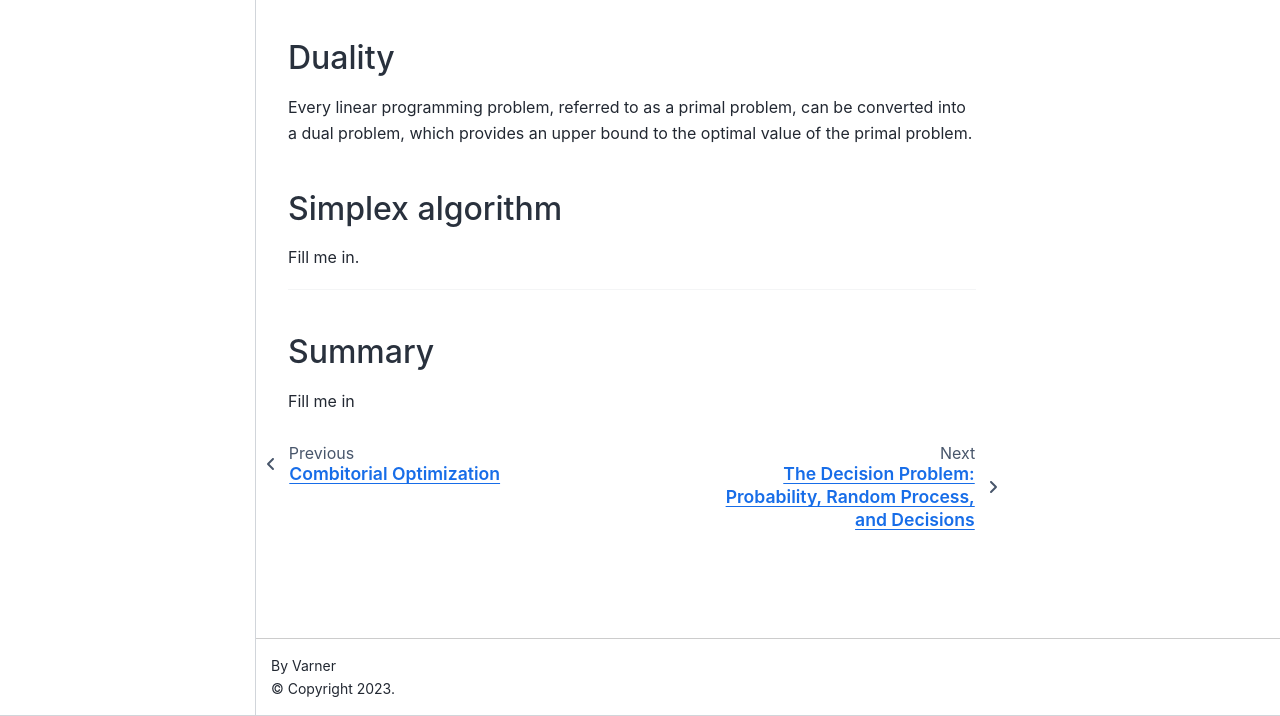
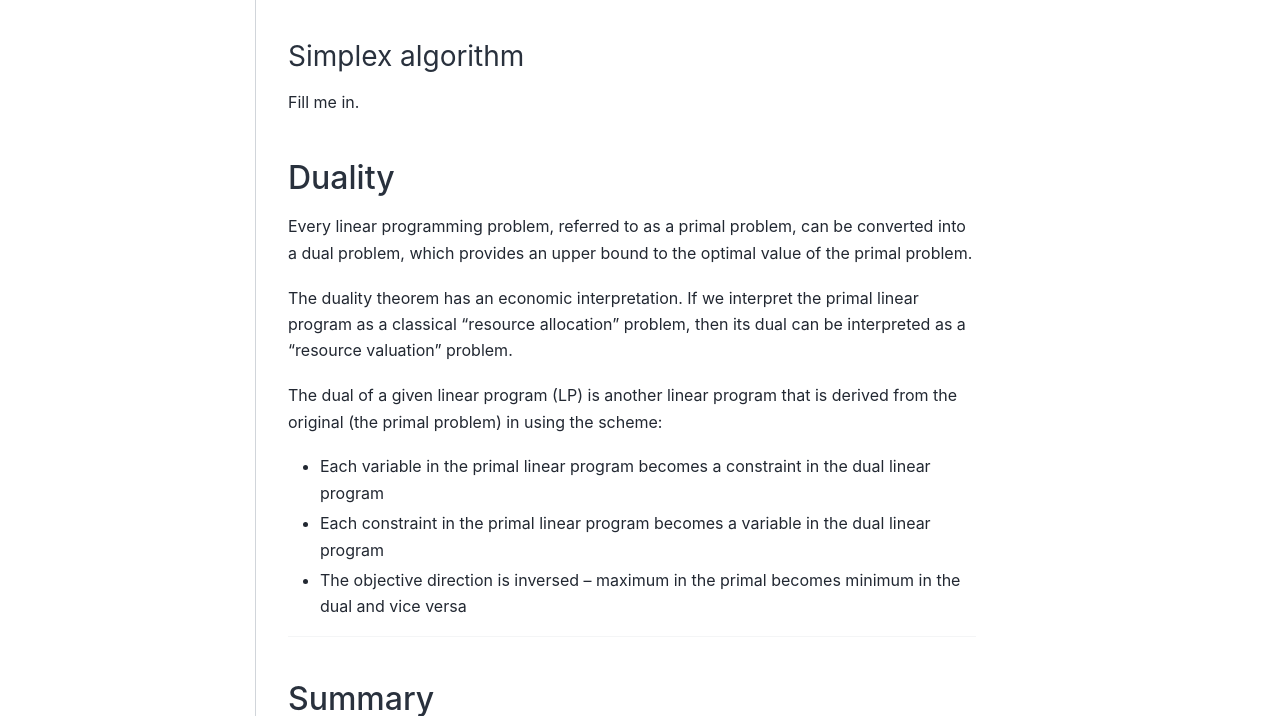
Before and after one commit to varnerlab/CHEME-1800-Computing-Book, a Jupyter Book: the page built from unit-3-learning/lp.md, in a window 1280 px wide and 1400 px high, cut to the strip 684-1400 px from the top of the window. Built offline with Jupyter Book 1.0.4 settings and Sphinx 7.4.7 and the Sphinx Book theme 1.1.4, drawn with Linux system fonts in a browser that asks for light colours; pages that are not in the unit, such as notebooks, are missing from menus.

Commit message:
duality
duality

`````diff
--- a/unit-3-learning/lp.md
+++ b/unit-3-learning/lp.md
@@ -32,13 +32,20 @@ The components of $\mathbf{x}$ are the variables to be determined, $c_{i}$ are c
 
 ````
 
-
+### Simplex algorithm
+Fill me in.
 
 ## Duality
 Every linear programming problem, referred to as a primal problem, can be converted into a dual problem, which provides an upper bound to the optimal value of the primal problem.
 
-## Simplex algorithm
-Fill me in.
+The duality theorem has an economic interpretation. If we interpret the primal linear program as a classical "resource allocation" problem, then its dual can be interpreted as a "resource valuation" problem.
+
+The dual of a given linear program (LP) is another linear program that is derived from the original (the primal problem) in using the scheme:
+
+* Each variable in the primal linear program becomes a constraint in the dual linear program
+* Each constraint in the primal linear program becomes a variable in the dual linear program
+* The objective direction is inversed – maximum in the primal becomes minimum in the dual and vice versa
+
 
 ---
 
`````
Also changed, not shown: 2 other files.
